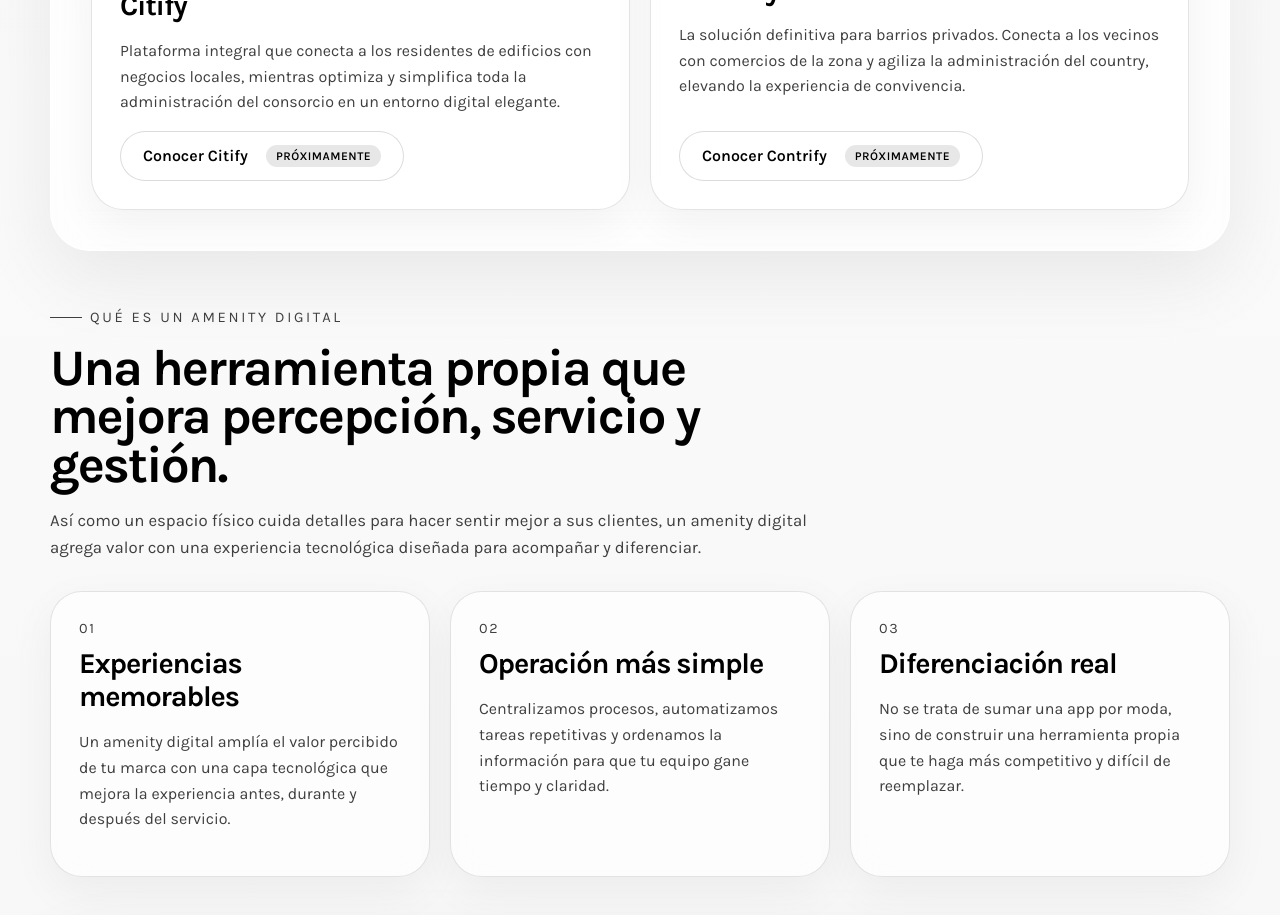
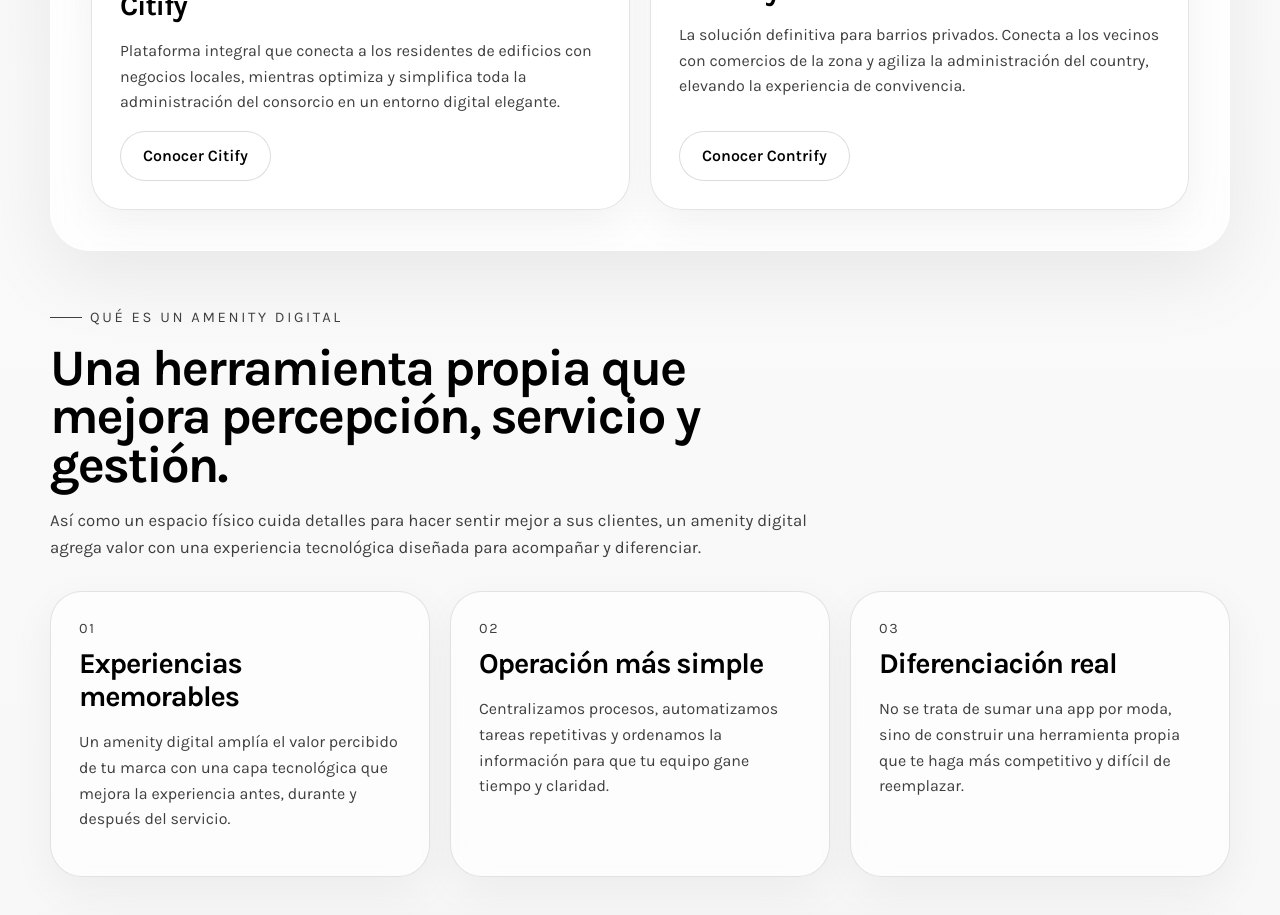
Before and after one commit to digitalamenitiessas-lang/landing-digitalamenities, a Next.js app: page / in a window 1280 px wide. Shown: the part 1540-2455 px from the top of the page. Built offline with nearby package versions, Linux system fonts and the light colour scheme.

Commit message:
agrego links produccion

```diff
--- a/src/components/optional-link.tsx
+++ b/src/components/optional-link.tsx
@@ -22,10 +22,19 @@ export function OptionalLink({ href, className, children }: OptionalLinkProps) {
   }
 
   const isAnchor = href.startsWith("#");
+  const isExternal = /^https?:\/\//.test(href);
 
   if (isAnchor) {
     return (
       <a className={className} href={href}>
+        {children}
+      </a>
+    );
+  }
+
+  if (isExternal) {
+    return (
+      <a className={className} href={href} target="_blank" rel="noreferrer">
         {children}
       </a>
     );
--- a/src/data/site-content.ts
+++ b/src/data/site-content.ts
@@ -68,7 +68,8 @@ export const featuredProducts: Product[] = [
     description:
       "Plataforma integral que conecta a los residentes de edificios con negocios locales, mientras optimiza y simplifica toda la administración del consorcio en un entorno digital elegante.",
     cta: {
-      label: "Conocer Citify"
+      label: "Conocer Citify",
+      href: "https://citify.com.ar"
     }
   },
   {
@@ -79,7 +80,8 @@ export const featuredProducts: Product[] = [
     description:
       "La solución definitiva para barrios privados. Conecta a los vecinos con comercios de la zona y agiliza la administración del country, elevando la experiencia de convivencia.",
     cta: {
-      label: "Conocer Contrify"
+      label: "Conocer Contrify",
+      href: "https://countrify.com.ar"
     }
   }
 ];
```
